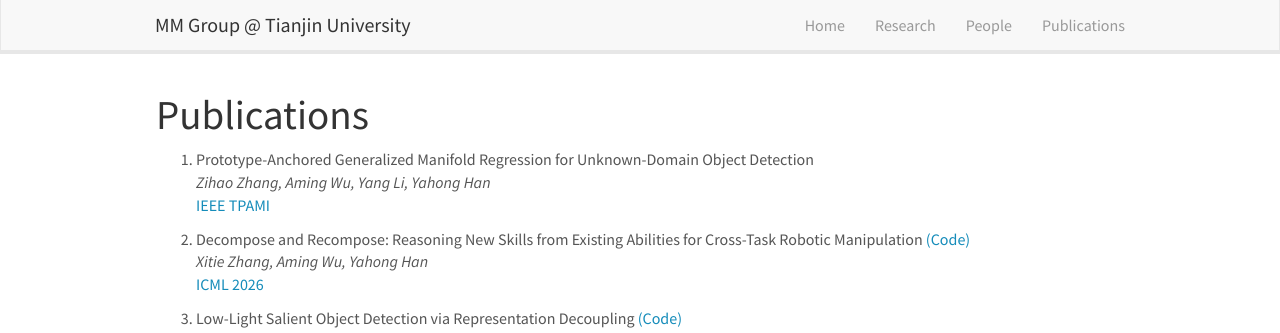
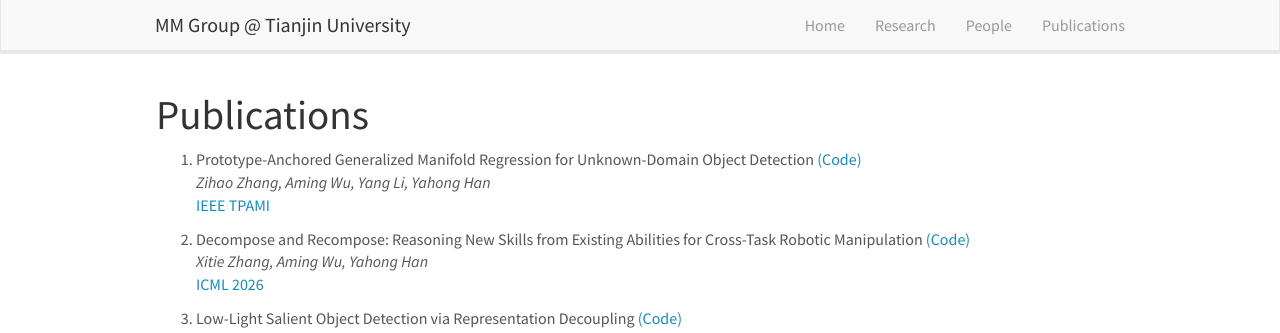
Before and after one commit to tjumm/tjumm.github.io, a Jekyll site: the page built from _pages/publications.md, in a window 1280 px wide and 900 px high. Shown: the top 333 px of the window. Built offline with Jekyll 4.4.1, drawn with Linux system fonts in a browser that asks for light colours; comment, search, counter and statistics services are not loaded.

Commit message:
Update publist.yml

```diff
--- a/_data/publist.yml
+++ b/_data/publist.yml
@@ -1,5 +1,5 @@
 
-- title: "1. Prototype-Anchored Generalized Manifold Regression for Unknown-Domain Object Detection"
+- title: "1. Prototype-Anchored Generalized Manifold Regression for Unknown-Domain Object Detection <a href='https://github.com/2490o/MR-DCoT'>(Code)</a>"
   image: dummy.png
   description:
   authors: Zihao Zhang, Aming Wu, Yang Li, Yahong Han
```
